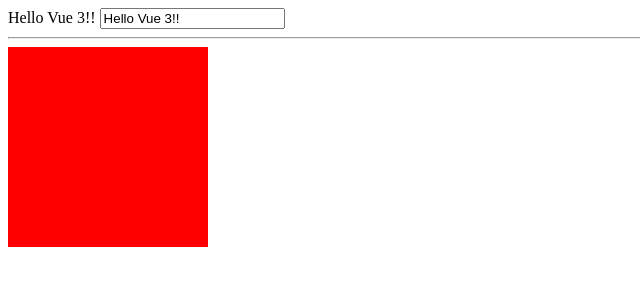
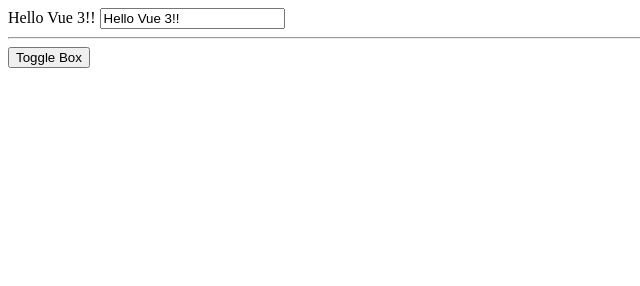
Before and after one commit to jkarlin929/VueJS, a plain HTML site: page VueDirectives/index.html in a window 1280 px wide. Shown: the whole page, without its empty margins (0-640 px from the left). Drawn offline with nearby package versions, Linux system fonts and the light colour scheme.

Commit message:
add shorthand

```diff
--- a/VueDirectives/index.html
+++ b/VueDirectives/index.html
@@ -38,9 +38,8 @@
 
     <hr>
 
+    <button @click="isVisible = !isVisible">Toggle Box</button>
     <div class="box" v-if="isVisible"></div>
-    <div class="box2" v-else-if="isVisible2"></div>
-    <div class="box3" v-else></div>
   </div>
 
   <script src="https://unpkg.com/vue@next"></script>
@@ -49,8 +48,7 @@
       data: function() {
         return {
           greeting: 'Hello Vue 3!!',
-          isVisible: false,
-          isVisible2: true
+          isVisible: false
         }
       }
     })
```
